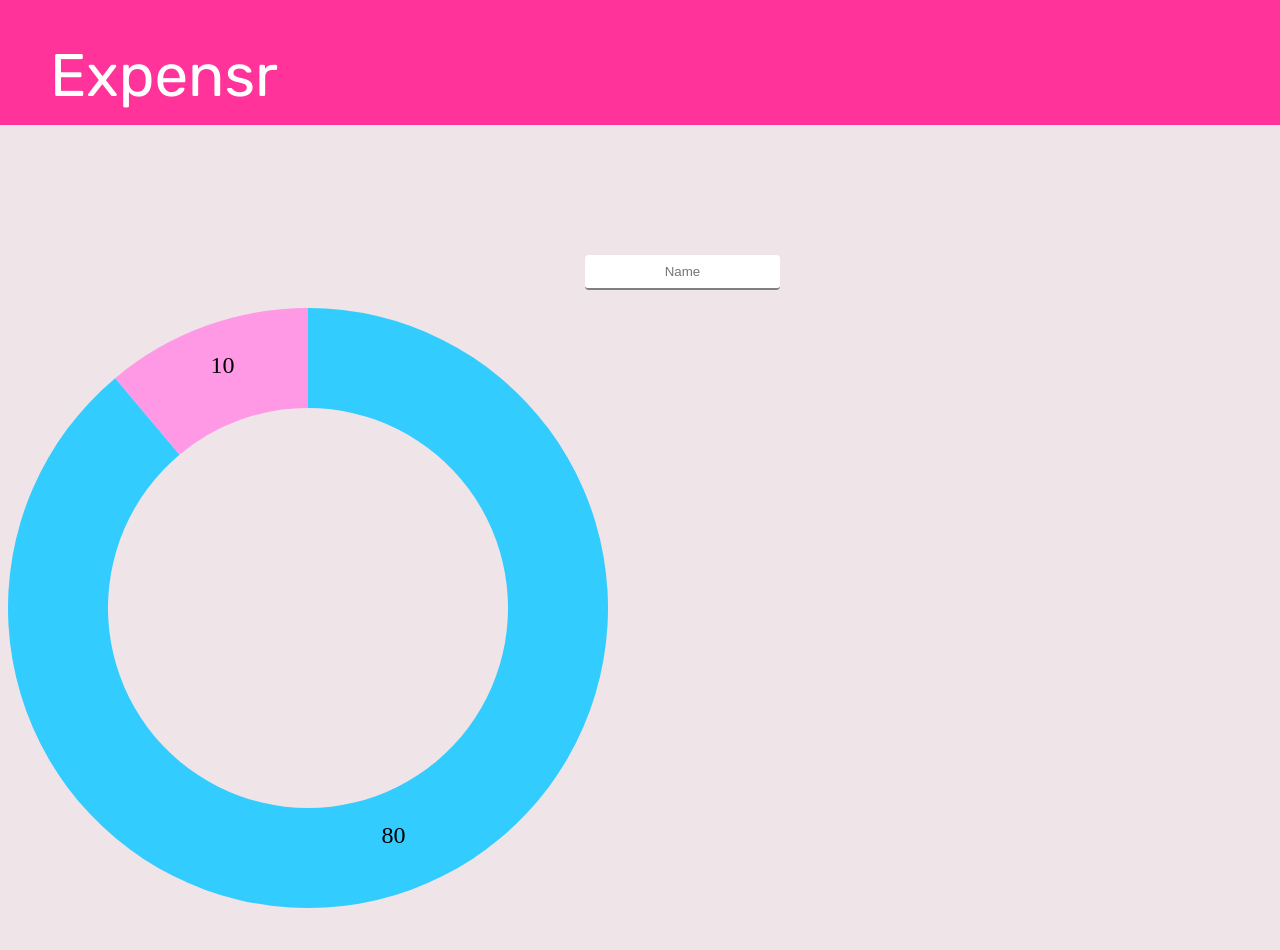
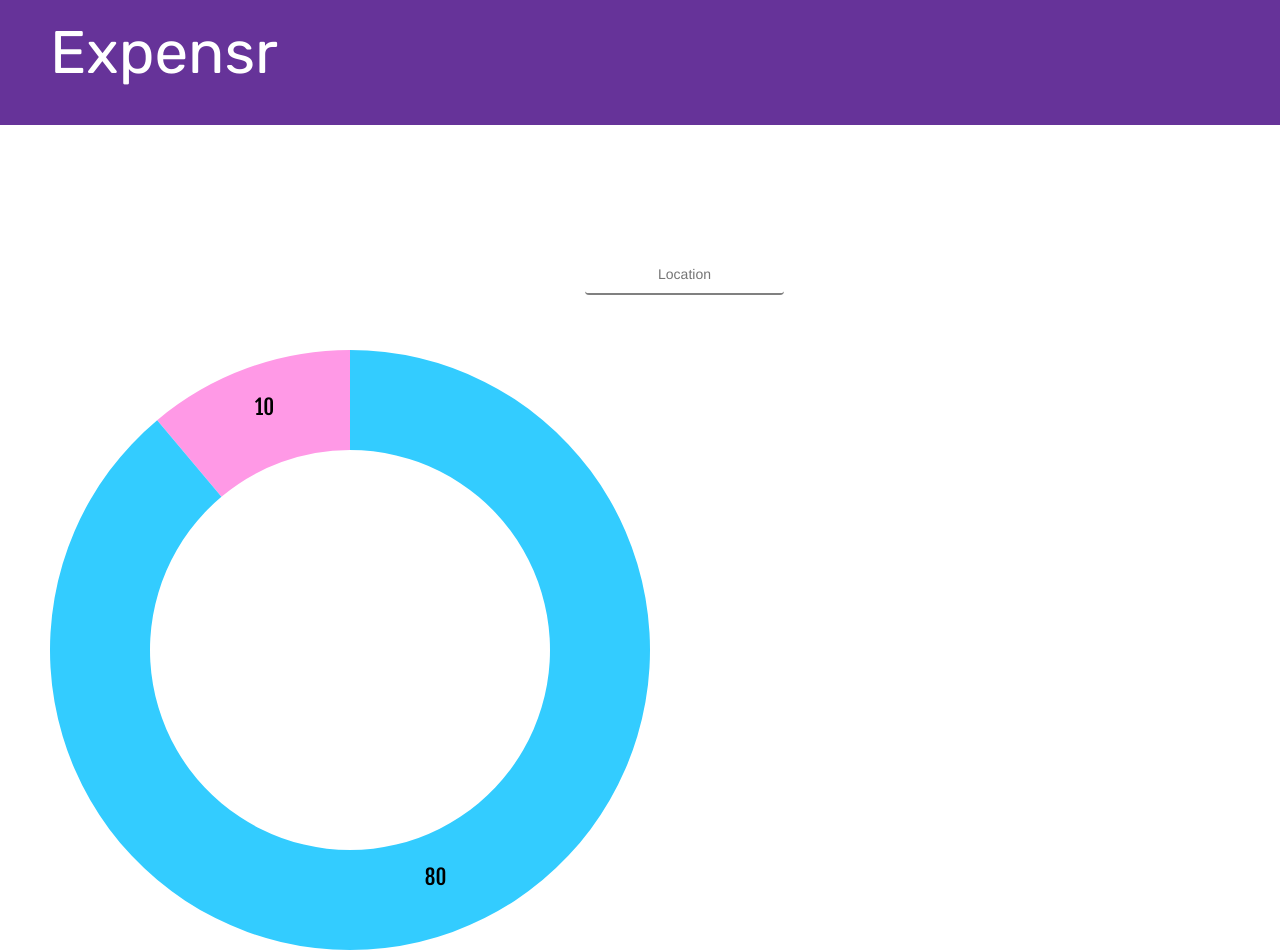
Before and after one commit to BeckhamL/Expensr, a plain HTML site: page index.html in a window 1280 px wide. Shown: the top 950 px of the page. Drawn offline with nearby package versions, Linux system fonts and the light colour scheme.

Commit message:
arranged locations

```diff
--- a/index.html
+++ b/index.html
@@ -14,6 +14,7 @@
 
 	<!-- Styles -->
 	<link rel="stylesheet" type="text/css" href="mystyle.css">
+	<link rel="stylesheet" href="https://maxcdn.bootstrapcdn.com/bootstrap/3.3.7/css/bootstrap.min.css">
 	<link href="https://fonts.googleapis.com/css?family=Rubik" rel="stylesheet">
 	<link href="https://fonts.googleapis.com/css?family=Fjalla+One" rel="stylesheet">
 </head>
@@ -27,16 +28,21 @@
 		<h1 id="logo"> Expensr </h1>
 	</div>
 
-	<h1 class="firstTitle">Search a location:</h1>
+	<div class="container">
 
-	<div class="wrapper" ng-controller="controller">
+		<div class="wrapper">
 
-		<input type="text" maxlength="10" ng-model="yourName" placeHolder="Name" class="input1" ng-keypres="keypress($event)">
 
-		<h1 class="message1">{{yourName | limitTo: 10}} </h1> {{first}}
+			<div ng-controller="controller">
+
+				<input type="text" maxlength="10" ng-model="yourName" placeHolder="Location" class="input1" ng-keypres="keypress($event)">
+
+				<h1 class="message1">{{yourName | limitTo: 10}} </h1>
+			</div>
+		</div>
 	</div>
 	<script>
-	male2female();
+		male2female();
 	</script>
 </body>
 
--- a/mystyle.css
+++ b/mystyle.css
@@ -9,7 +9,7 @@ body {
     top: 0;
     left: 0;
     z-index: 999;
-    background: #FF3399;
+    background:  #663399;
 }
 .header h1#logo {
     display: inline=block;
--- a/pieChart.js
+++ b/pieChart.js
@@ -12,7 +12,8 @@ function male2female() {
 
     //positioning of the SVG
     var group = canvas.append('g')
-        .attr('transform', 'translate(300, 600)');
+    //X,Y
+        .attr('transform', 'translate(350, 650)');
 
     var arc = d3.arc()
         .innerRadius(200)
@@ -41,6 +42,7 @@ function male2female() {
         })
         .attr('text-anchor', 'middle')
         .attr('font-size', '1.5em')
+        .attr('font-family', 'Fjalla One')
         .text(function(d) {
             return d.data;
         });
```
